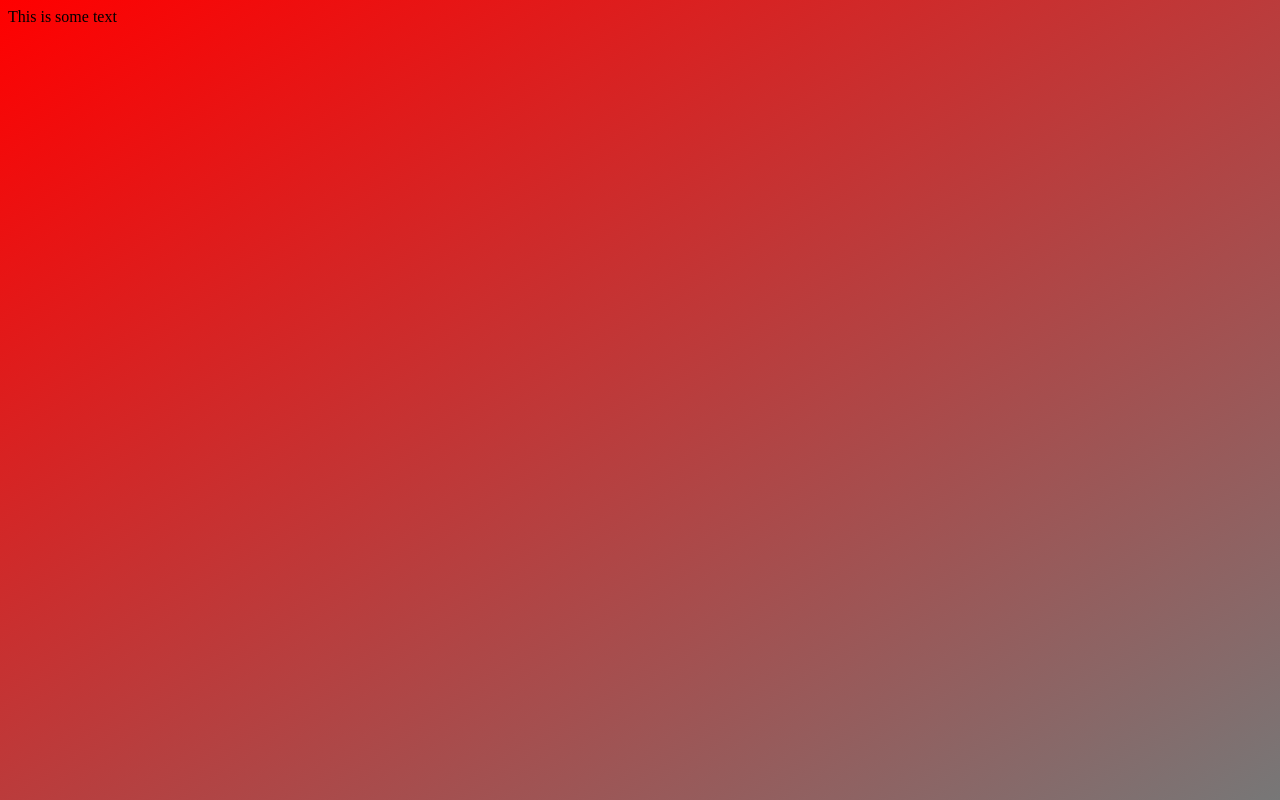
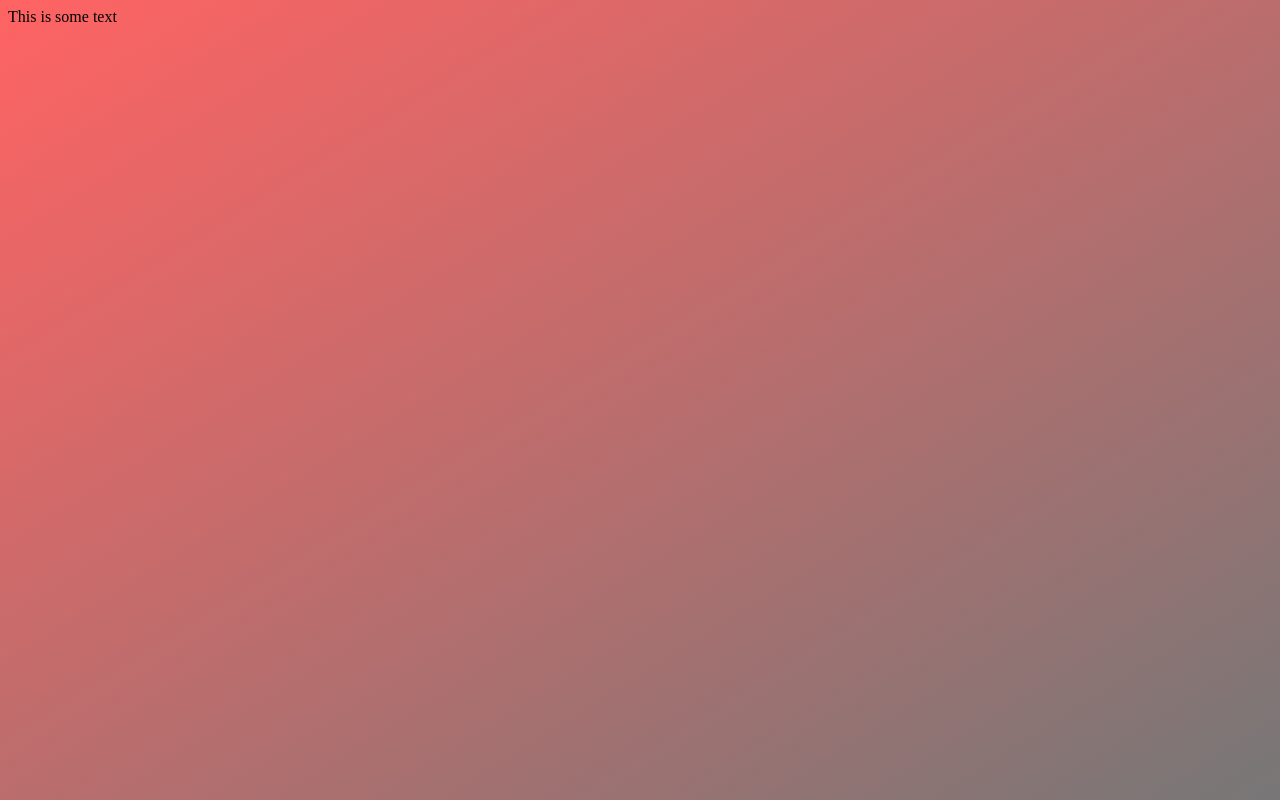
Before and after one commit to Jack-Sherwood/jack-sherwood.github.io, a plain HTML site: page index.html in a window 1280 px wide. Drawn offline with Linux system fonts and the light colour scheme.

Commit message:
Update main.css

```diff
--- a/main.css
+++ b/main.css
@@ -1,5 +1,5 @@
 body {
-  background-image: linear-gradient(to bottom right, red, #777777);
+  background-image: linear-gradient(to bottom right, #ff6363, #777777);
 }
 @font-face {
     font-family: Futura;
```
